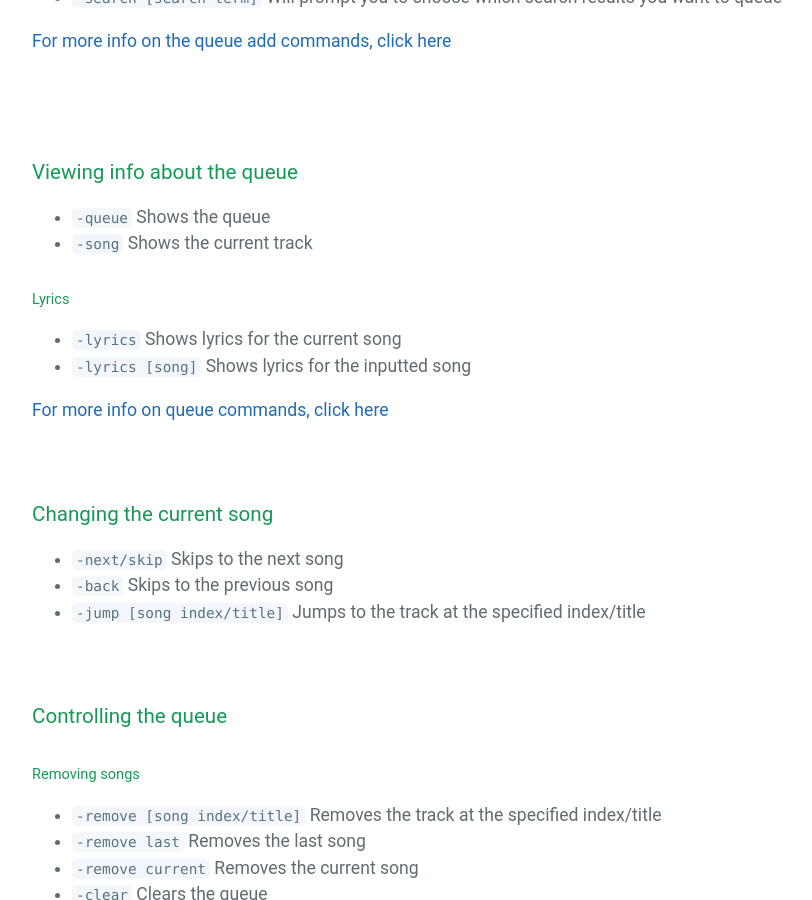
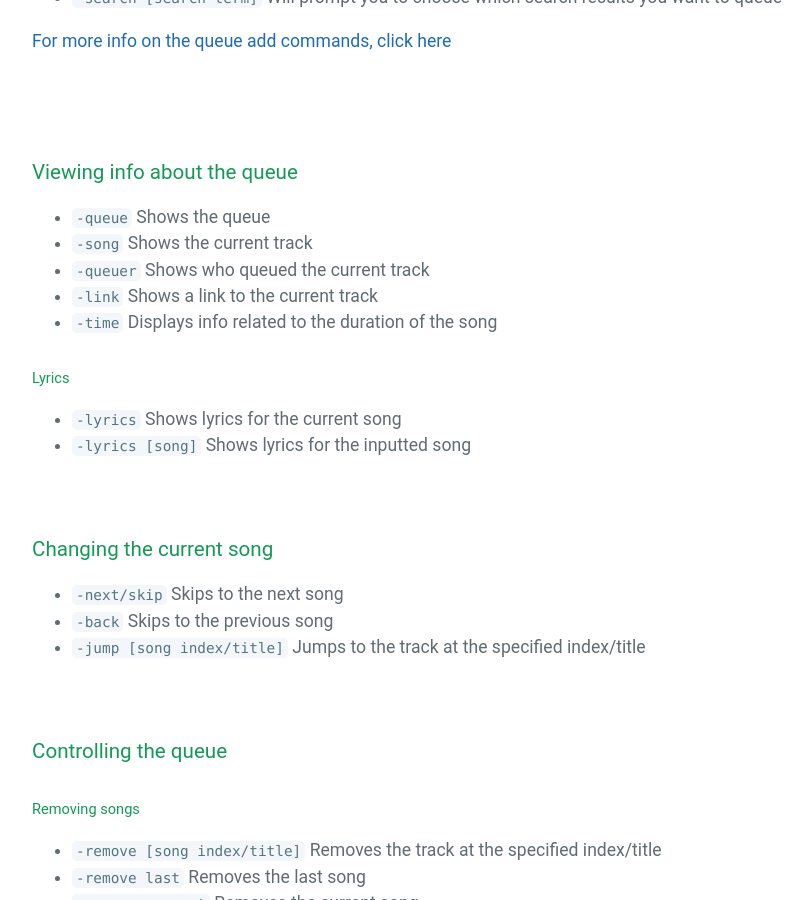
Before and after one commit to mymindishazel/marv-docs, a Jekyll site: the page built from commands.md, in a window 1280 px wide and 900 px high, scrolled down 973 px. Shown: the whole window, without its empty margins (192-1004 px from the left). Built offline with Jekyll 4.4.1, drawn with Linux system fonts in a browser that asks for light colours; our own code applies the rules of GitHub Pages for plain Markdown files.

Commit message:
Update commands.md

```diff
--- a/commands.md
+++ b/commands.md
@@ -31,13 +31,14 @@
 
 * `-queue` Shows the queue
 * `-song` Shows the current track
+* `-queuer` Shows who queued the current track
+* `-link` Shows a link to the current track
+* `-time` Displays info related to the duration of the song
 
 ##### Lyrics
 
 * `-lyrics` Shows lyrics for the current song
 * `-lyrics [song]` Shows lyrics for the inputted song
-
-[For more info on queue commands, click here](/marvdocs/commands/queueInfo)
 
 <br>
 
```
